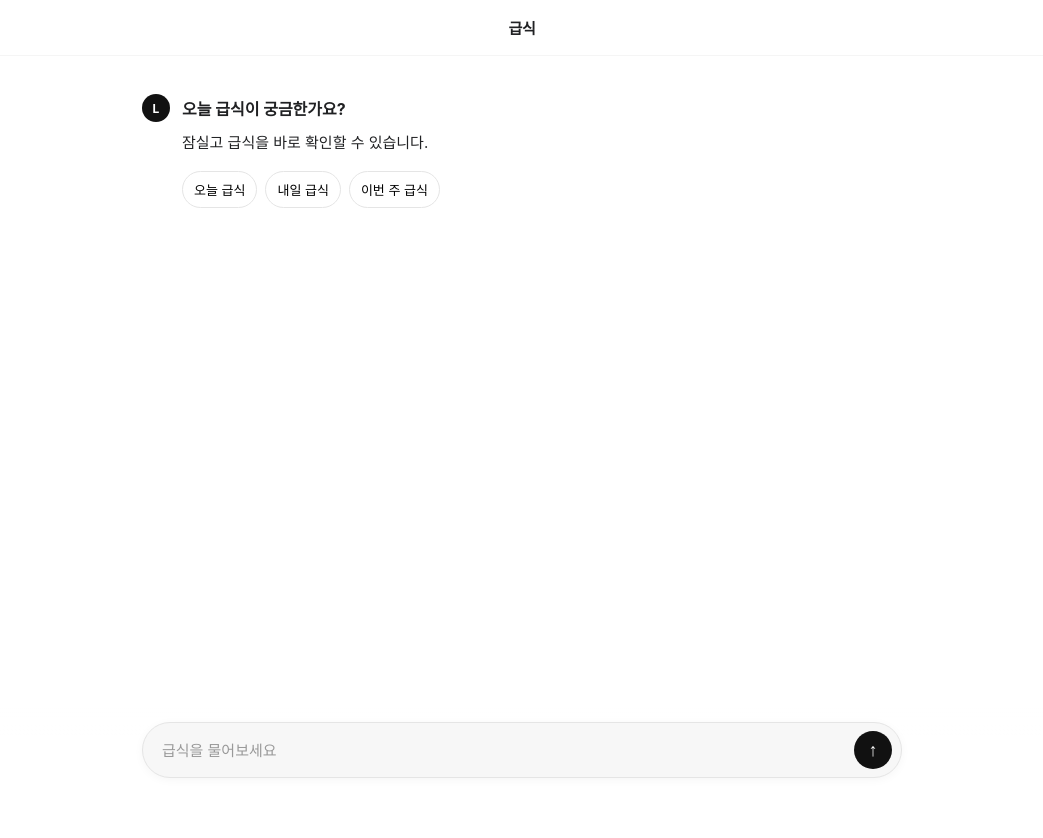
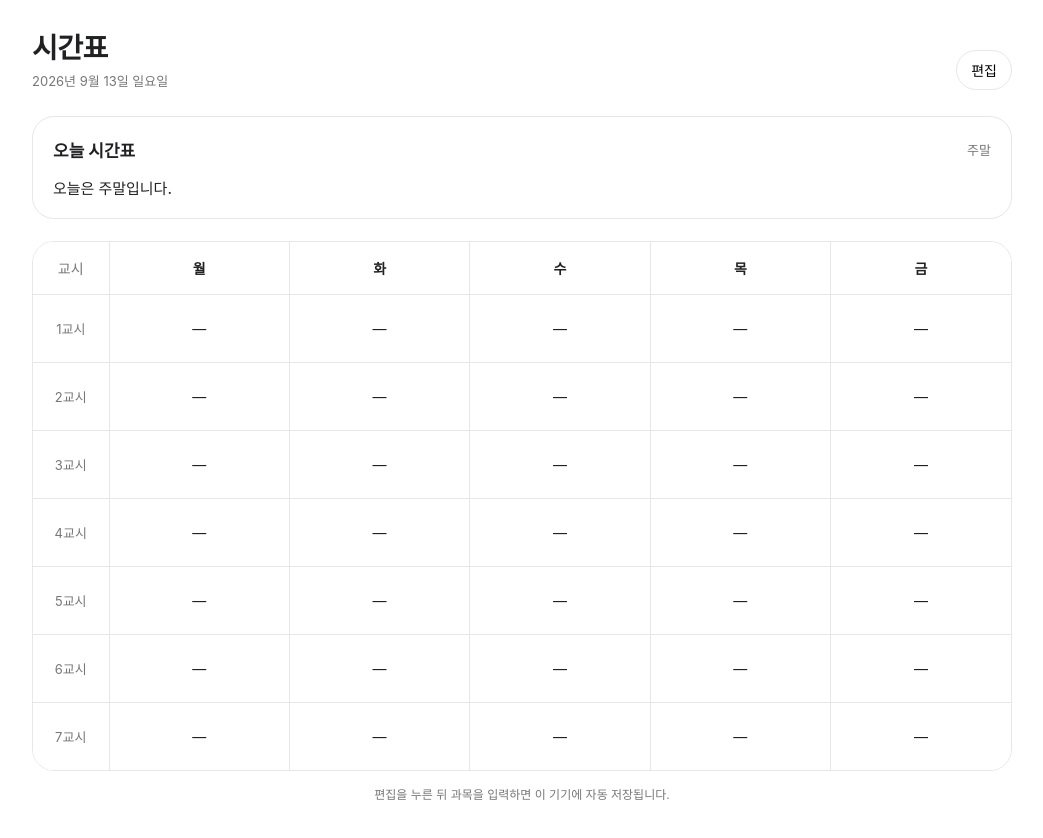
Before and after one commit to phw135/school-lunch, a plain HTML site: page index.html in a window 1280 px wide. Shown: the whole page, without its empty margins (118-1161 px from the left). Before the commit the page ends 800 px from the top, so only its background shows below. Drawn offline with Linux system fonts and the light colour scheme.

Commit message:
Convert lunch page to editable timetable

```diff
--- a/index.html
+++ b/index.html
@@ -2,453 +2,143 @@
 <html lang="ko">
 <head>
   <meta charset="utf-8" />
-  <meta name="viewport" content="width=device-width, initial-scale=1" />
+  <meta name="viewport" content="width=device-width, initial-scale=1, viewport-fit=cover" />
   <meta name="theme-color" content="#ffffff" />
-  <title>School Lunch</title>
+  <title>시간표</title>
   <style>
-    * { box-sizing: border-box; }
-    :root {
-      --bg: #ffffff;
-      --text: #202123;
-      --muted: #6b6b6b;
-      --bubble: #f4f4f4;
-      --border: #e5e5e5;
-      --composer: #f7f7f7;
-      --black: #111111;
-    }
-
-    html, body {
-      margin: 0;
-      min-height: 100%;
-      background: var(--bg);
-      color: var(--text);
-      font-family: -apple-system, BlinkMacSystemFont, "Segoe UI", Roboto,
-        "Noto Sans KR", "Apple SD Gothic Neo", Arial, sans-serif;
-    }
-
-    body { min-height: 100vh; }
-
-    .app {
-      min-height: 100vh;
-      display: flex;
-      flex-direction: column;
-    }
-
-    .topbar {
-      height: 56px;
-      display: flex;
-      align-items: center;
-      justify-content: center;
-      position: sticky;
-      top: 0;
-      z-index: 20;
-      background: rgba(255,255,255,.92);
-      backdrop-filter: blur(12px);
-      border-bottom: 1px solid rgba(0,0,0,.04);
-    }
-
-    .topbar-title {
-      font-size: 15px;
-      font-weight: 600;
-      letter-spacing: -.2px;
-    }
-
-    .chat {
-      width: min(760px, calc(100% - 32px));
-      margin: 0 auto;
-      flex: 1;
-      padding: 38px 0 150px;
-    }
-
-    .message-row {
-      display: flex;
-      width: 100%;
-      margin: 0 0 28px;
-    }
-
-    .message-row.user { justify-content: flex-end; }
-    .message-row.assistant { justify-content: flex-start; }
-
-    .user-bubble {
-      max-width: 76%;
-      background: var(--bubble);
-      padding: 10px 15px;
-      border-radius: 20px;
-      line-height: 1.55;
-      font-size: 15px;
-      white-space: pre-wrap;
-    }
-
-    .assistant-wrap {
-      width: 100%;
-      display: grid;
-      grid-template-columns: 28px 1fr;
-      gap: 12px;
-      align-items: start;
-    }
-
-    .assistant-icon {
-      width: 28px;
-      height: 28px;
-      border-radius: 50%;
-      background: var(--black);
-      color: #fff;
-      display: grid;
-      place-items: center;
-      font-size: 12px;
-      font-weight: 700;
-      user-select: none;
-    }
-
-    .assistant-text {
-      font-size: 15px;
-      line-height: 1.72;
-      padding-top: 2px;
-    }
-
-    .assistant-text strong {
-      display: block;
-      margin-bottom: 6px;
-      font-size: 16px;
-    }
-
-    .meal-list {
-      margin: 8px 0 0;
-      padding: 0;
-      list-style: none;
-    }
-
-    .meal-list li { margin: 2px 0; }
-
-    .meta {
-      margin-top: 12px;
-      color: var(--muted);
-      font-size: 12px;
-    }
-
-    .quick-actions {
-      display: flex;
-      gap: 8px;
-      flex-wrap: wrap;
-      margin-top: 16px;
-    }
-
-    .chip {
-      border: 1px solid var(--border);
-      background: #fff;
-      border-radius: 999px;
-      padding: 8px 11px;
-      font-size: 13px;
-      cursor: pointer;
-      transition: .15s ease;
-    }
-
-    .chip:hover { background: #f7f7f7; }
-
-    .composer-shell {
-      position: fixed;
-      left: 0;
-      right: 0;
-      bottom: 0;
-      z-index: 30;
-      padding: 14px 16px 22px;
-      background: linear-gradient(to top, #fff 70%, rgba(255,255,255,0));
-    }
-
-    .composer {
-      width: min(760px, 100%);
-      margin: 0 auto;
-      min-height: 54px;
-      display: flex;
-      align-items: center;
-      gap: 10px;
-      background: var(--composer);
-      border: 1px solid var(--border);
-      border-radius: 28px;
-      padding: 8px 9px 8px 17px;
-      box-shadow: 0 2px 10px rgba(0,0,0,.04);
-    }
-
-    .composer input {
-      flex: 1;
-      border: 0;
-      outline: 0;
-      background: transparent;
-      color: var(--text);
-      font-size: 15px;
-      min-width: 0;
-    }
-
-    .composer input::placeholder { color: #999; }
-
-    .send {
-      width: 38px;
-      height: 38px;
-      flex: 0 0 auto;
-      border: 0;
-      border-radius: 50%;
-      background: var(--black);
-      color: white;
-      font-size: 18px;
-      display: grid;
-      place-items: center;
-      cursor: pointer;
-    }
-
-    .send:disabled {
-      opacity: .35;
-      cursor: default;
-    }
-
-    .typing {
-      display: inline-flex;
-      gap: 4px;
-      align-items: center;
-      height: 22px;
-    }
-
-    .typing span {
-      width: 5px;
-      height: 5px;
-      border-radius: 50%;
-      background: #888;
-      animation: pulse 1s infinite ease-in-out;
-    }
-
-    .typing span:nth-child(2) { animation-delay: .12s; }
-    .typing span:nth-child(3) { animation-delay: .24s; }
-
-    @keyframes pulse {
-      0%, 60%, 100% { opacity: .28; transform: translateY(0); }
-      30% { opacity: 1; transform: translateY(-2px); }
-    }
-
-    @media (max-width: 640px) {
-      .chat {
-        width: calc(100% - 24px);
-        padding-top: 24px;
-      }
-      .user-bubble { max-width: 88%; }
-      .assistant-wrap { grid-template-columns: 26px 1fr; gap: 10px; }
-      .assistant-icon { width: 26px; height: 26px; }
-      .composer-shell { padding: 10px 10px 14px; }
-    }
+    *{box-sizing:border-box}
+    :root{--bg:#fff;--text:#202123;--muted:#777;--line:#e7e7e7;--soft:#f6f6f6;--today:#f2f2f2}
+    html,body{margin:0;min-height:100%;background:var(--bg);color:var(--text);font-family:-apple-system,BlinkMacSystemFont,"Segoe UI","Noto Sans KR","Apple SD Gothic Neo",sans-serif}
+    body{padding-bottom:calc(28px + env(safe-area-inset-bottom))}
+    .wrap{width:min(980px,calc(100% - 28px));margin:0 auto;padding:34px 0}
+    .top{display:flex;align-items:flex-end;justify-content:space-between;gap:16px;margin-bottom:26px}
+    h1{font-size:28px;line-height:1;margin:0;font-weight:700;letter-spacing:-.5px}
+    .date{font-size:13px;color:var(--muted);margin-top:9px}
+    .edit{border:1px solid var(--line);background:#fff;border-radius:999px;padding:9px 14px;font-size:14px;cursor:pointer}
+    .today-card{border:1px solid var(--line);border-radius:22px;padding:20px;margin-bottom:22px}
+    .today-head{display:flex;justify-content:space-between;align-items:center;margin-bottom:15px}
+    .today-title{font-size:17px;font-weight:650}.today-day{font-size:13px;color:var(--muted)}
+    .today-list{display:grid;gap:0}
+    .today-row{display:grid;grid-template-columns:58px 1fr;align-items:center;min-height:43px;border-top:1px solid var(--line)}
+    .today-row:first-child{border-top:0}.period{font-size:13px;color:var(--muted)}.subject{font-size:15px;font-weight:520}
+    .table-shell{overflow-x:auto;border:1px solid var(--line);border-radius:22px}
+    table{width:100%;border-collapse:collapse;table-layout:fixed;min-width:680px;background:#fff}
+    th,td{border-right:1px solid var(--line);border-bottom:1px solid var(--line);text-align:center}
+    th:last-child,td:last-child{border-right:0}tr:last-child td{border-bottom:0}
+    th{height:52px;font-size:14px;font-weight:600;background:#fff}.corner{width:76px;color:var(--muted);font-weight:500}
+    td{height:68px;padding:8px;font-size:14px;vertical-align:middle;transition:.15s ease}
+    .pnum{width:76px;color:var(--muted);font-size:13px;background:#fff}
+    .today-col{background:var(--today)}
+    td.cell[contenteditable="true"]{outline:0;cursor:text;background:#fff7d6}
+    td.cell[contenteditable="true"]:focus{box-shadow:inset 0 0 0 2px #111}
+    .hint{text-align:center;color:var(--muted);font-size:12px;margin-top:14px}
+    @media(max-width:640px){.wrap{width:calc(100% - 20px);padding-top:24px}.top{align-items:center}h1{font-size:25px}.today-card{border-radius:18px;padding:17px}.table-shell{border-radius:18px}th{height:48px}td{height:62px}}
   </style>
 </head>
 <body>
-  <main class="app">
-    <header class="topbar">
-      <div class="topbar-title">급식</div>
-    </header>
+  <main class="wrap">
+    <div class="top">
+      <div>
+        <h1>시간표</h1>
+        <div id="date" class="date"></div>
+      </div>
+      <button id="edit" class="edit">편집</button>
+    </div>
 
-    <section id="chat" class="chat" aria-live="polite"></section>
+    <section class="today-card">
+      <div class="today-head">
+        <div class="today-title">오늘 시간표</div>
+        <div id="todayDay" class="today-day"></div>
+      </div>
+      <div id="todayList" class="today-list"></div>
+    </section>
 
-    <div class="composer-shell">
-      <form id="composer" class="composer">
-        <input id="input" autocomplete="off" placeholder="급식을 물어보세요" />
-        <button id="send" class="send" type="submit" aria-label="전송">↑</button>
-      </form>
-    </div>
+    <section class="table-shell">
+      <table>
+        <thead>
+          <tr>
+            <th class="corner">교시</th>
+            <th data-day="0">월</th>
+            <th data-day="1">화</th>
+            <th data-day="2">수</th>
+            <th data-day="3">목</th>
+            <th data-day="4">금</th>
+          </tr>
+        </thead>
+        <tbody id="tbody"></tbody>
+      </table>
+    </section>
+    <div class="hint">편집을 누른 뒤 과목을 입력하면 이 기기에 자동 저장됩니다.</div>
   </main>
 
   <script>
-    const SCHOOL_NAME = '잠실고등학교';
-    const NEIS = 'https://open.neis.go.kr/hub';
+    const DAYS=['월요일','화요일','수요일','목요일','금요일'];
+    const PERIODS=7;
+    const KEY='jamsil-timetable-v1';
+    let editing=false;
+    let data=JSON.parse(localStorage.getItem(KEY) || 'null') || Array.from({length:PERIODS},()=>Array(5).fill(''));
 
-    const chat = document.getElementById('chat');
-    const form = document.getElementById('composer');
-    const input = document.getElementById('input');
-    const send = document.getElementById('send');
+    const tbody=document.getElementById('tbody');
+    const editBtn=document.getElementById('edit');
+    const todayList=document.getElementById('todayList');
+    const now=new Date();
+    const dayIndex=now.getDay()-1;
 
-    let schoolInfo = null;
+    document.getElementById('date').textContent=new Intl.DateTimeFormat('ko-KR',{year:'numeric',month:'long',day:'numeric',weekday:'long'}).format(now);
+    document.getElementById('todayDay').textContent=(dayIndex>=0&&dayIndex<5)?DAYS[dayIndex]:'주말';
 
-    function escapeHtml(value = '') {
-      return value.replace(/[&<>'"]/g, ch => ({
-        '&':'&amp;', '<':'&lt;', '>':'&gt;', "'":'&#39;', '"':'&quot;'
-      }[ch]));
+    function renderTable(){
+      tbody.innerHTML='';
+      for(let p=0;p<PERIODS;p++){
+        const tr=document.createElement('tr');
+        const num=document.createElement('td');
+        num.className='pnum';num.textContent=`${p+1}교시`;tr.appendChild(num);
+        for(let d=0;d<5;d++){
+          const td=document.createElement('td');
+          td.className='cell'+(d===dayIndex?' today-col':'');
+          td.dataset.p=p;td.dataset.d=d;
+          td.textContent=data[p][d] || '—';
+          td.contentEditable=editing ? 'true':'false';
+          td.addEventListener('focus',()=>{if(td.textContent==='—')td.textContent=''});
+          td.addEventListener('blur',()=>{
+            const value=td.textContent.trim();
+            data[p][d]=value==='—'?'':value;
+            save();
+            renderToday();
+            if(!value)td.textContent='—';
+          });
+          tr.appendChild(td);
+        }
+        tbody.appendChild(tr);
+      }
+      document.querySelectorAll('th[data-day]').forEach(th=>{if(Number(th.dataset.day)===dayIndex)th.classList.add('today-col');});
     }
 
-    function formatDate(date) {
-      const y = date.getFullYear();
-      const m = String(date.getMonth() + 1).padStart(2, '0');
-      const d = String(date.getDate()).padStart(2, '0');
-      return `${y}${m}${d}`;
-    }
-
-    function prettyDate(date) {
-      return new Intl.DateTimeFormat('ko-KR', {
-        month: 'long', day: 'numeric', weekday: 'long'
-      }).format(date);
-    }
-
-    function addUser(text) {
-      const row = document.createElement('div');
-      row.className = 'message-row user';
-      row.innerHTML = `<div class="user-bubble">${escapeHtml(text)}</div>`;
-      chat.appendChild(row);
-      scrollDown();
-    }
-
-    function addAssistant(html, quick = false) {
-      const row = document.createElement('div');
-      row.className = 'message-row assistant';
-      row.innerHTML = `
-        <div class="assistant-wrap">
-          <div class="assistant-icon">L</div>
-          <div class="assistant-text">
-            ${html}
-            ${quick ? `
-              <div class="quick-actions">
-                <button class="chip" data-prompt="오늘 급식">오늘 급식</button>
-                <button class="chip" data-prompt="내일 급식">내일 급식</button>
-                <button class="chip" data-prompt="이번 주 급식">이번 주 급식</button>
-              </div>` : ''}
-          </div>
-        </div>`;
-      chat.appendChild(row);
-      scrollDown();
-      return row;
-    }
-
-    function addTyping() {
-      return addAssistant('<div class="typing"><span></span><span></span><span></span></div>');
-    }
-
-    function scrollDown() {
-      requestAnimationFrame(() => window.scrollTo({ top: document.body.scrollHeight, behavior: 'smooth' }));
-    }
-
-    async function getSchool() {
-      if (schoolInfo) return schoolInfo;
-
-      const url = `${NEIS}/schoolInfo?Type=json&pIndex=1&pSize=5&SCHUL_NM=${encodeURIComponent(SCHOOL_NAME)}`;
-      const res = await fetch(url);
-      if (!res.ok) throw new Error('학교 정보를 가져오지 못했습니다.');
-      const json = await res.json();
-      const rows = json?.schoolInfo?.[1]?.row;
-      if (!rows?.length) throw new Error('잠실고등학교 정보를 찾지 못했습니다.');
-
-      const exact = rows.find(r => r.SCHUL_NM === SCHOOL_NAME) || rows[0];
-      schoolInfo = {
-        officeCode: exact.ATPT_OFCDC_SC_CODE,
-        schoolCode: exact.SD_SCHUL_CODE
-      };
-      return schoolInfo;
-    }
-
-    async function getMeal(date) {
-      const school = await getSchool();
-      const ymd = formatDate(date);
-      const url = `${NEIS}/mealServiceDietInfo?Type=json&pIndex=1&pSize=5` +
-        `&ATPT_OFCDC_SC_CODE=${encodeURIComponent(school.officeCode)}` +
-        `&SD_SCHUL_CODE=${encodeURIComponent(school.schoolCode)}` +
-        `&MLSV_YMD=${ymd}`;
-
-      const res = await fetch(url);
-      if (!res.ok) throw new Error('급식 정보를 가져오지 못했습니다.');
-      const json = await res.json();
-      const rows = json?.mealServiceDietInfo?.[1]?.row || [];
-      const lunch = rows.find(r => r.MMEAL_SC_NM?.includes('중식')) || rows[0];
-      if (!lunch) return null;
-
-      const dishes = (lunch.DDISH_NM || '')
-        .split('<br/>')
-        .map(v => v.replace(/\s*\([^)]*\)\s*/g, '').trim())
-        .filter(Boolean);
-
-      return {
-        dishes,
-        calorie: lunch.CAL_INFO || '',
-        origin: lunch.ORPLC_INFO || ''
-      };
-    }
-
-    function mealHtml(date, meal) {
-      if (!meal) {
-        return `<strong>${prettyDate(date)}</strong>등록된 급식이 없습니다.`;
+    function renderToday(){
+      todayList.innerHTML='';
+      if(dayIndex<0||dayIndex>4){
+        todayList.innerHTML='<div class="subject">오늘은 주말입니다.</div>';
+        return;
       }
-
-      return `
-        <strong>${prettyDate(date)} 급식</strong>
-        <ul class="meal-list">
-          ${meal.dishes.map(d => `<li>${escapeHtml(d)}</li>`).join('')}
-        </ul>
-        ${meal.calorie ? `<div class="meta">${escapeHtml(meal.calorie)}</div>` : ''}
-      `;
-    }
-
-    async function answerToday(offset = 0) {
-      const date = new Date();
-      date.setHours(12, 0, 0, 0);
-      date.setDate(date.getDate() + offset);
-      const meal = await getMeal(date);
-      return mealHtml(date, meal);
-    }
-
-    async function answerWeek() {
-      const base = new Date();
-      base.setHours(12, 0, 0, 0);
-      const day = base.getDay();
-      const mondayOffset = day === 0 ? -6 : 1 - day;
-
-      const blocks = [];
-      for (let i = 0; i < 5; i++) {
-        const date = new Date(base);
-        date.setDate(base.getDate() + mondayOffset + i);
-        const meal = await getMeal(date);
-        blocks.push(mealHtml(date, meal));
-      }
-      return blocks.join('<br><br>');
-    }
-
-    async function handlePrompt(raw) {
-      const text = raw.trim();
-      if (!text) return;
-
-      addUser(text);
-      input.value = '';
-      send.disabled = true;
-      const typing = addTyping();
-
-      try {
-        let html;
-        const normalized = text.replace(/\s/g, '');
-
-        if (normalized.includes('이번주') || normalized.includes('주간')) {
-          html = await answerWeek();
-        } else if (normalized.includes('내일')) {
-          html = await answerToday(1);
-        } else if (normalized.includes('오늘') || normalized.includes('급식')) {
-          html = await answerToday(0);
-        } else {
-          html = '급식만 간단히 물어보면 됩니다.<br><br><b>오늘 급식</b>, <b>내일 급식</b>, <b>이번 주 급식</b>처럼 입력해보세요.';
-        }
-
-        typing.remove();
-        addAssistant(html);
-      } catch (err) {
-        typing.remove();
-        addAssistant(`급식 정보를 불러오지 못했습니다.<div class="meta">${escapeHtml(err.message || '잠시 후 다시 시도해주세요.')}</div>`);
-      } finally {
-        send.disabled = false;
-        input.focus();
+      for(let p=0;p<PERIODS;p++){
+        const row=document.createElement('div');row.className='today-row';
+        row.innerHTML=`<div class="period">${p+1}교시</div><div class="subject">${escapeHtml(data[p][dayIndex]||'—')}</div>`;
+        todayList.appendChild(row);
       }
     }
 
-    form.addEventListener('submit', e => {
-      e.preventDefault();
-      handlePrompt(input.value);
+    function escapeHtml(s=''){return s.replace(/[&<>"']/g,c=>({'&':'&amp;','<':'&lt;','>':'&gt;','"':'&quot;',"'":'&#39;'}[c]))}
+    function save(){localStorage.setItem(KEY,JSON.stringify(data))}
+
+    editBtn.addEventListener('click',()=>{
+      editing=!editing;
+      editBtn.textContent=editing?'완료':'편집';
+      if(!editing)save();
+      renderTable();
     });
 
-    document.addEventListener('click', e => {
-      const chip = e.target.closest('[data-prompt]');
-      if (chip) handlePrompt(chip.dataset.prompt);
-    });
-
-    addAssistant(
-      `<strong>오늘 급식이 궁금한가요?</strong>잠실고 급식을 바로 확인할 수 있습니다.`,
-      true
-    );
+    renderTable();
+    renderToday();
   </script>
 </body>
 </html>
```
